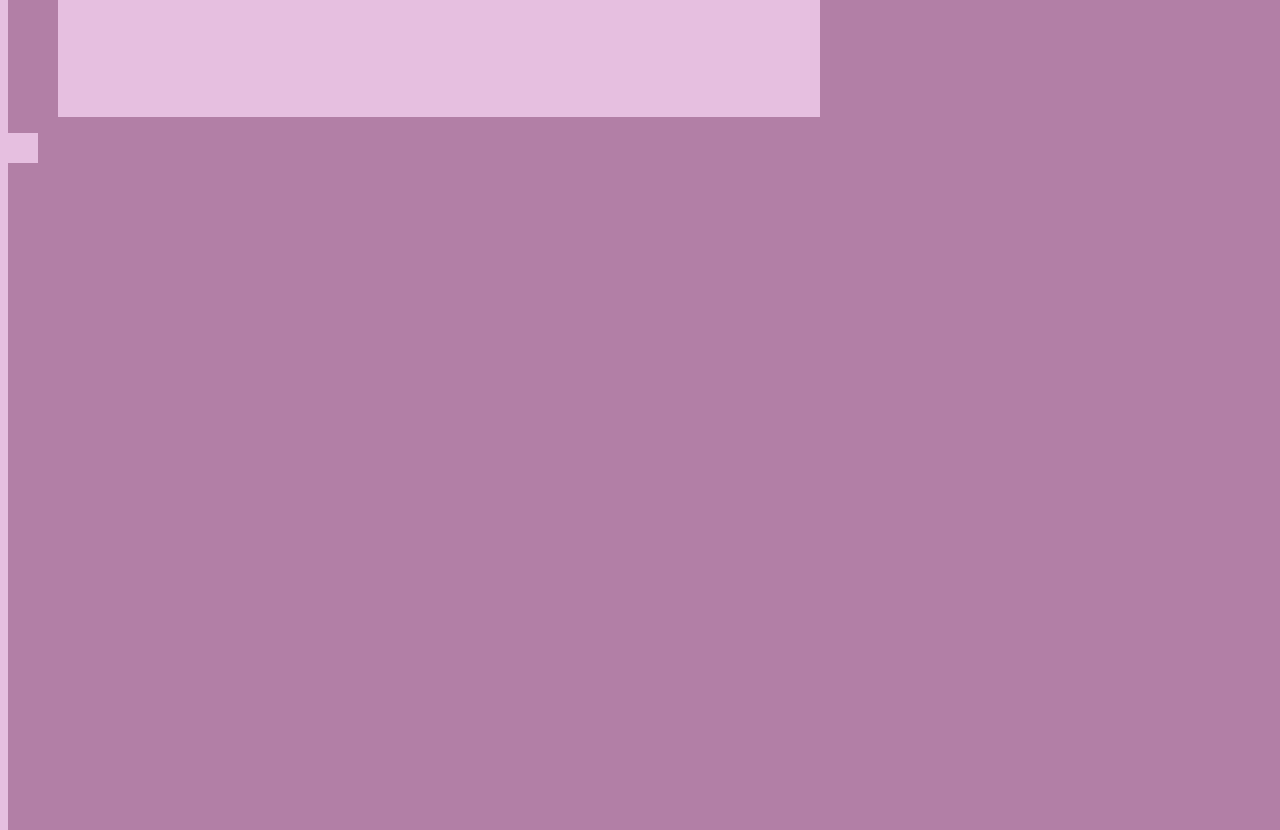
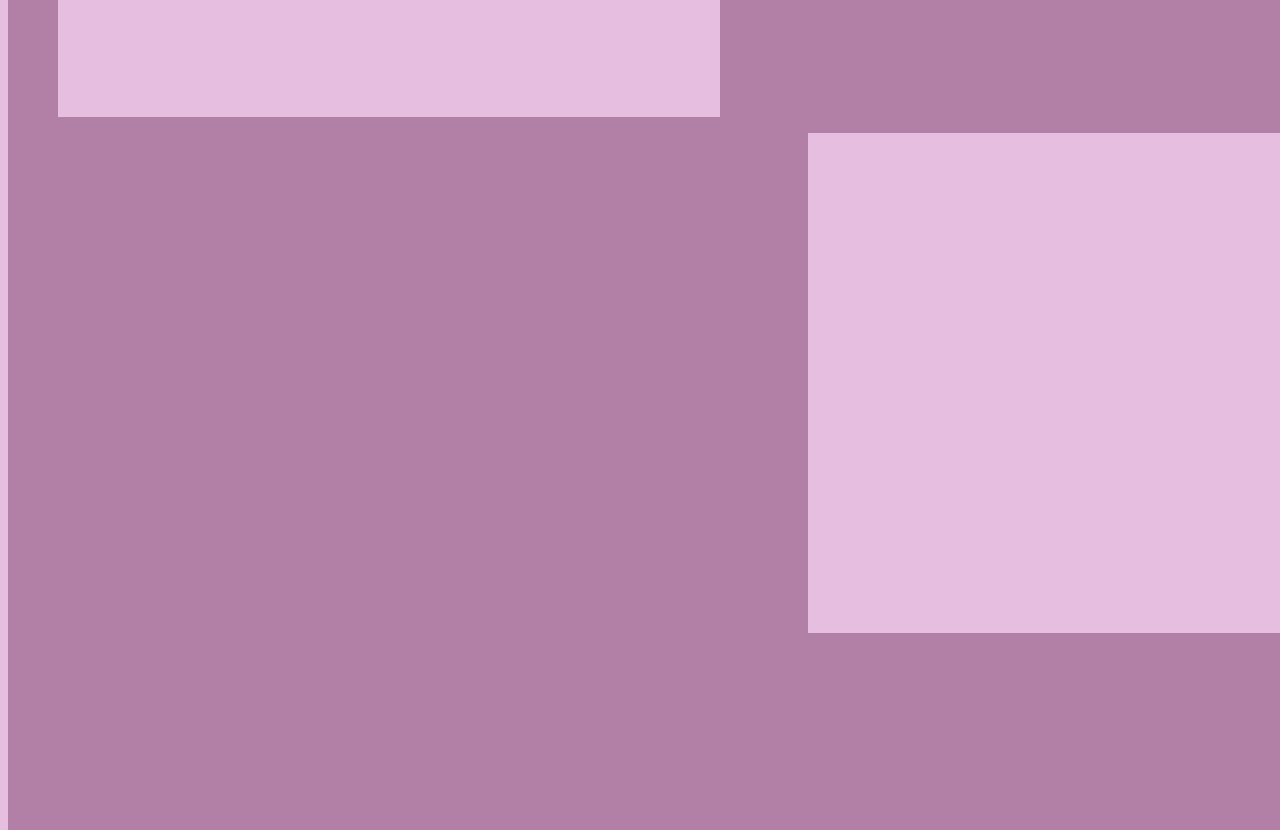
Before and after one commit to Sara-ZS/2022-portfolio, a plain HTML site: page index.html in a window 1280 px wide. Shown: the part 620-1450 px from the top of the page. Drawn offline with Linux system fonts and the light colour scheme.

Commit message:
fixed some boxes

```diff
--- a/css/stylesheet.css
+++ b/css/stylesheet.css
@@ -32,16 +32,23 @@ ul {
 }
 
 p {
+    /* first paragraph about me */
     margin-top: 150px;
     margin-left: 50px;
     background-color: #E6bFE0;
-    width: 762px;
+    width: 662px;
     height: 462px;
 }
 
-#imageback {
+#backimage {
+    background-color: #E6bFE0;
+    position: relative;
+  }
+
+  h2 {
+    margin-top: 0px;
+    background-color: #B27FA6;
+    width: 800px;
+    height: 500px;
     justify-content: flex-end;
-    background-color: #E6bFE0;
-    width: 30px;
-    height:30px;
-}
+  }
--- a/index.html
+++ b/index.html
@@ -17,9 +17,10 @@
     <li>Artworks</li>
     <li>About Me</li>
     </ul>
+    <!-- First paragraph about me -->
   <p>Helloooo</p>
-  <div id="imageback">
-      <!-- image of me -->
+  <div id="backimage">
+<h2></h2>
   </div>
 </div>
 
```
